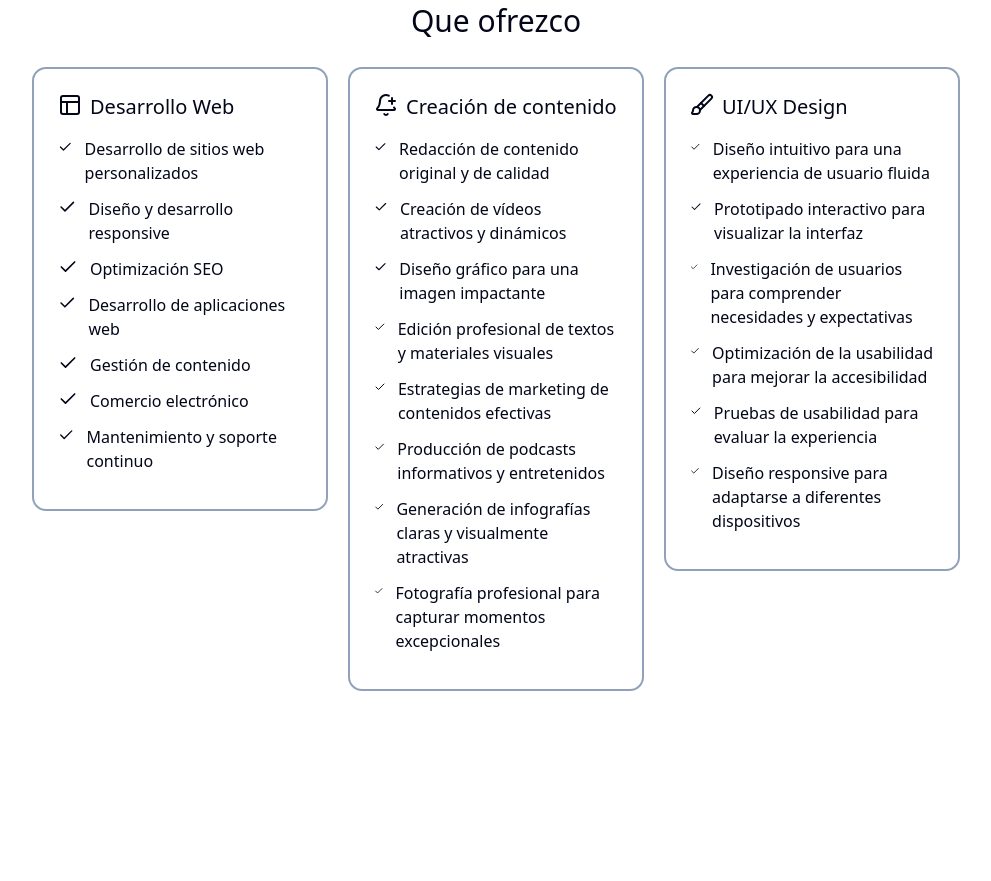
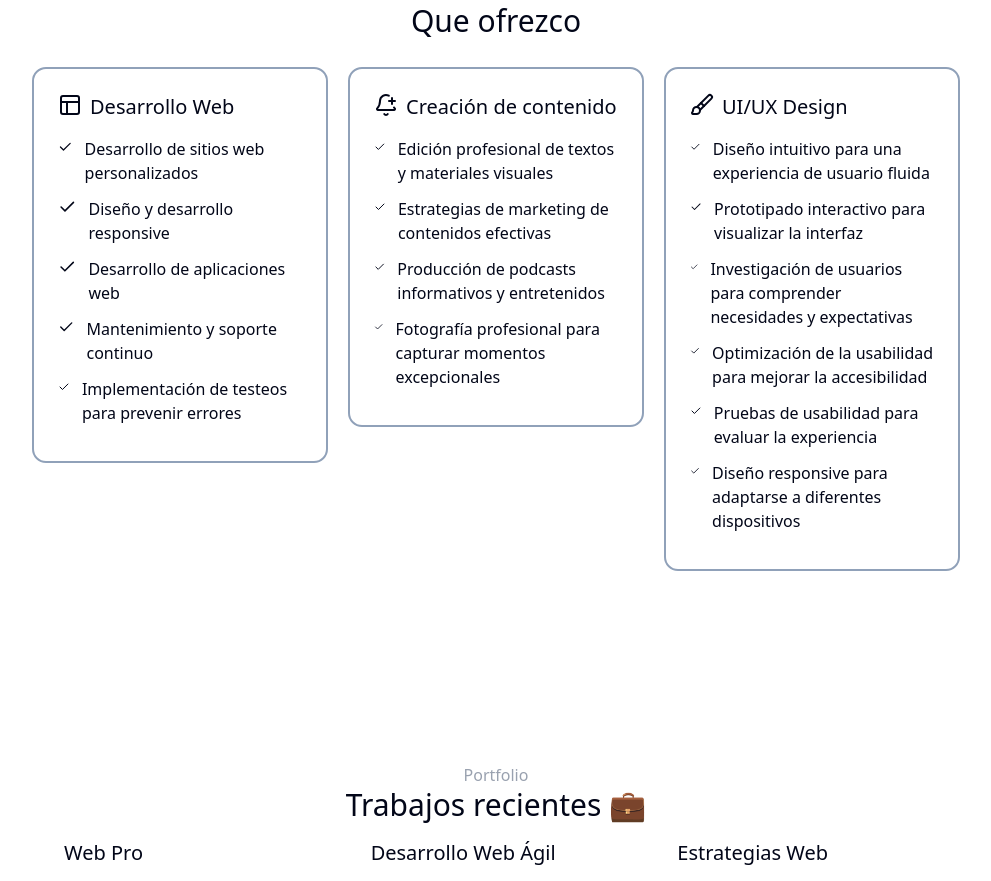
Before and after one commit to justacalmprogrammer/cvapp, a Next.js app: page / in a window 1280 px wide. Shown: the part 3780-4661 px from the top of the page, without its empty margins (144-1135 px from the left). Built offline with nearby package versions, Linux system fonts and the light colour scheme; grey boxes are pictures that could not be loaded.

Commit message:
cambiando algo de data

```diff
--- a/data.tsx
+++ b/data.tsx
@@ -207,21 +207,24 @@ export const dataServices = [
             {
                 name: "Diseño y desarrollo responsive",
             },
-            {
-                name: "Optimización SEO",
-            },
+            // {
+            //     name: "Optimización SEO",
+            // },
             {
                 name: "Desarrollo de aplicaciones web",
             },
-            {
-                name: "Gestión de contenido",
-            },
-            {
-                name: "Comercio electrónico",
-            },
+            // {
+            //     name: "Gestión de contenido",
+            // },
+            // {
+            //     name: "Comercio electrónico",
+            // },
             {
                 name: "Mantenimiento y soporte continuo",
             },
+            {
+                name:"Implementación de testeos para prevenir errores"
+            }
         ],
     },
     {
@@ -229,15 +232,15 @@ export const dataServices = [
         title: "Creación de contenido",
         icon: <BellPlus />,
         features: [
-            {
-                name: "Redacción de contenido original y de calidad",
-            },
-            {
-                name: "Creación de vídeos atractivos y dinámicos",
-            },
-            {
-                name: "Diseño gráfico para una imagen impactante",
-            },
+            // {
+            //     name: "Redacción de contenido original y de calidad",
+            // },
+            // {
+            //     name: "Creación de vídeos atractivos y dinámicos",
+            // },
+            // {
+            //     name: "Diseño gráfico para una imagen impactante",
+            // },
             {
                 name: "Edición profesional de textos y materiales visuales",
             },
@@ -247,9 +250,9 @@ export const dataServices = [
             {
                 name: "Producción de podcasts informativos y entretenidos",
             },
-            {
-                name: "Generación de infografías claras y visualmente atractivas",
-            },
+            // {
+            //     name: "Generación de infografías claras y visualmente atractivas",
+            // },
             {
                 name: "Fotografía profesional para capturar momentos excepcionales",
             },
```
